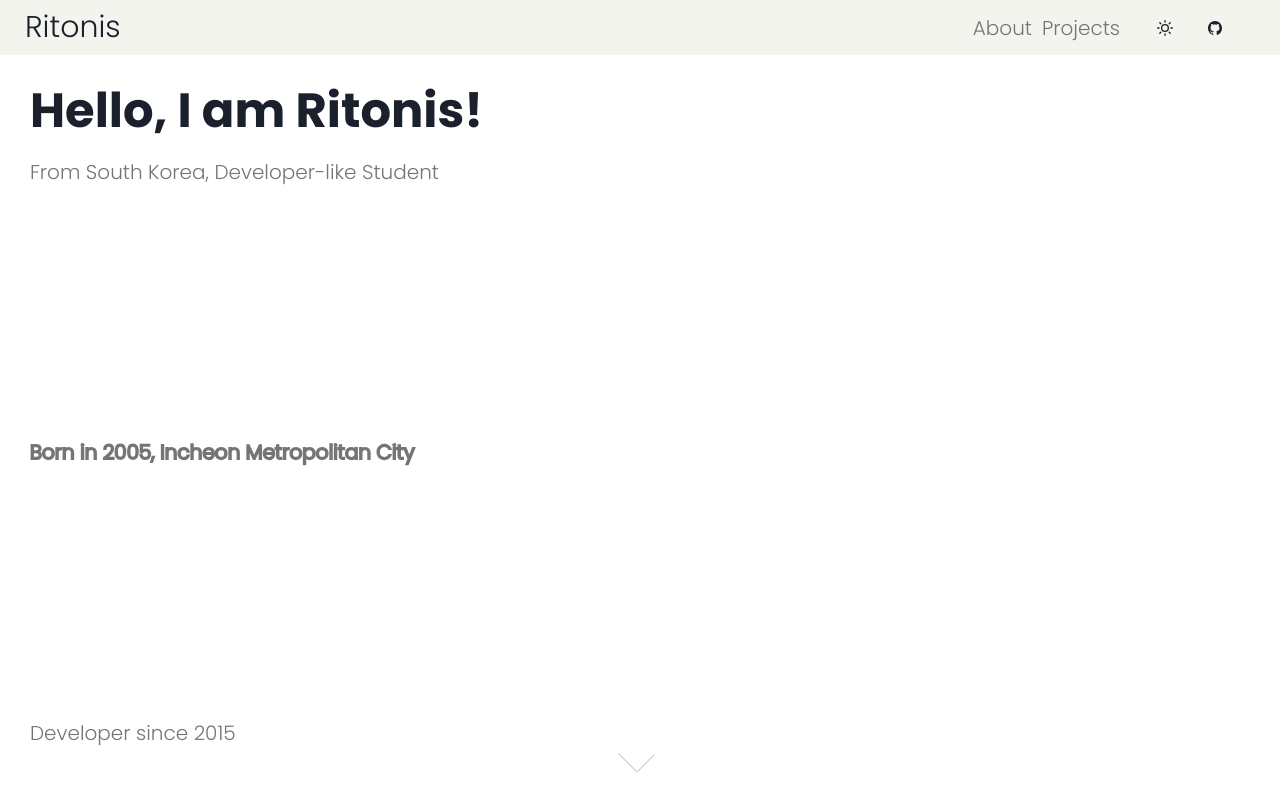
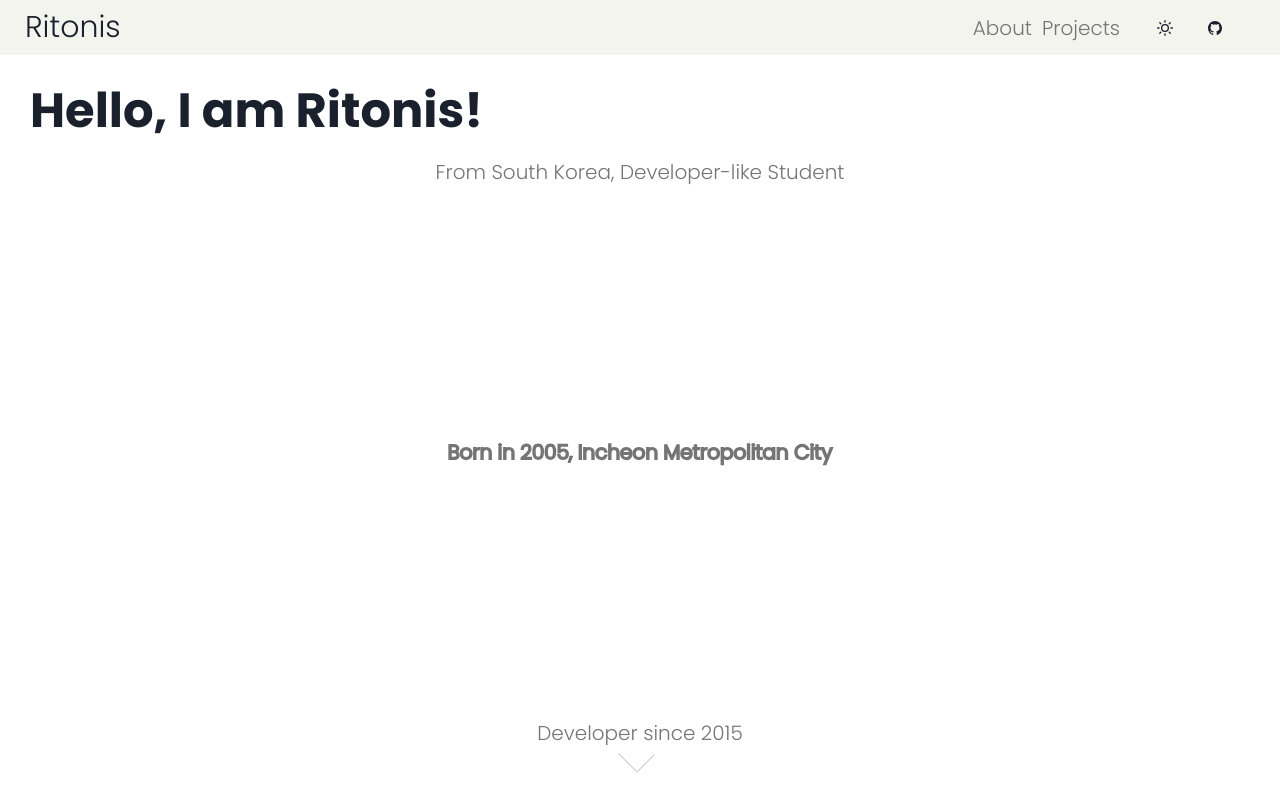
Before and after one commit to p-sw/profile-v3, a React (Vite) app: page /about in a window 1280 px wide. Built offline with nearby package versions, Linux system fonts and the light colour scheme.

Commit message:
feat: add text align center in about page items

```diff
--- a/src/routes/about.tsx
+++ b/src/routes/about.tsx
@@ -25,6 +25,7 @@ function AboutItem({ children, currentIndex, myIndex }: AboutItemProps) {
         } ${color}`,
       }}
       transition="all 500ms ease-out"
+      textAlign="center"
     >
       {children}
     </Box>
```
